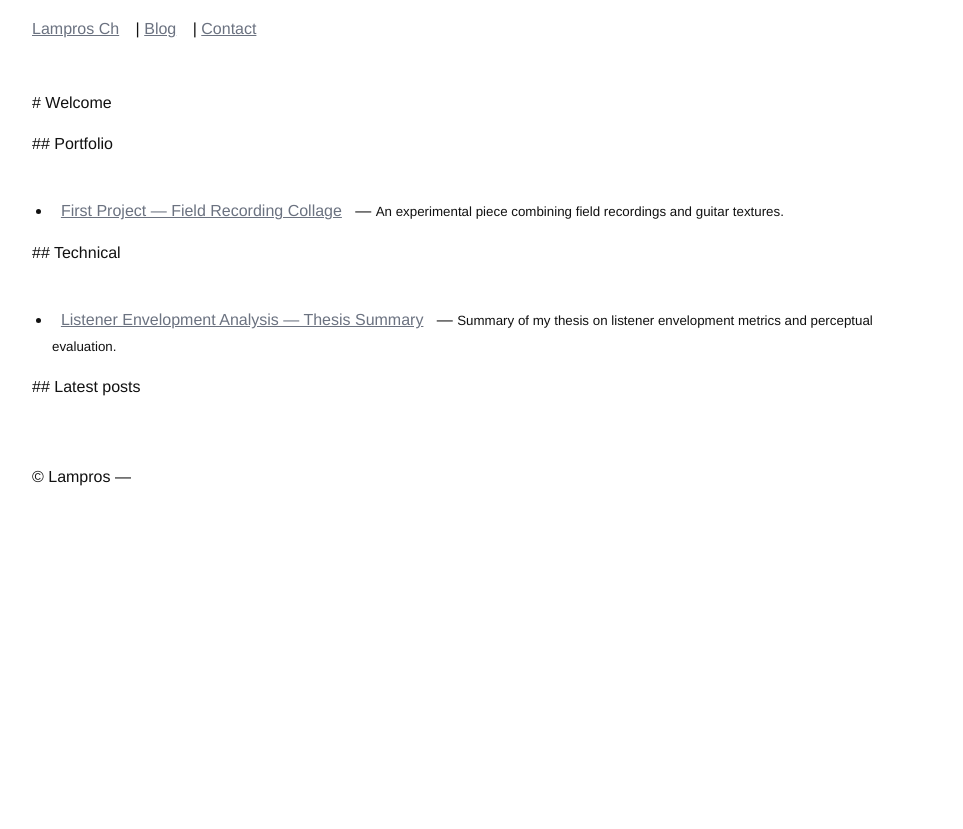
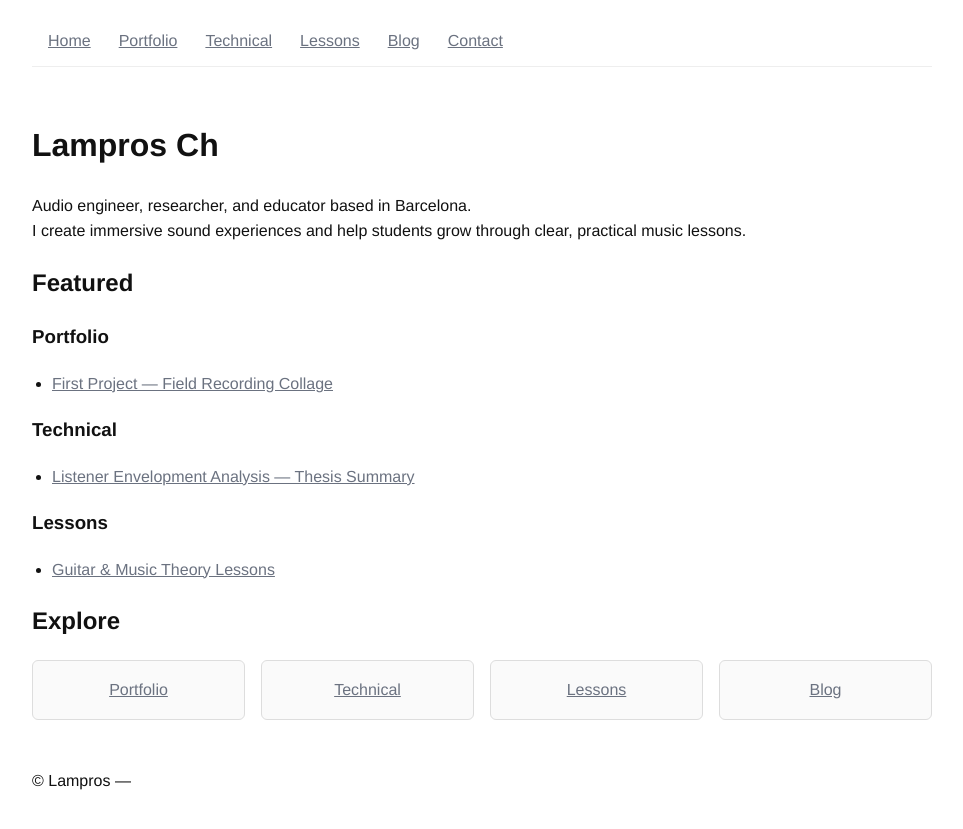
Before and after one commit to lamprosch/lamprosch.github.io, a Jekyll site: the page built from index.md, in a window 1280 px wide. Shown: the top 829 px of the page, without its empty margins (158-1121 px from the left). Built offline with Jekyll 4.4.1, drawn with Linux system fonts in a browser that asks for light colours.

Commit message:
feat: add Lessons page, navbar, and minimal homepage structure

```diff
--- a/_layouts/default.html
+++ b/_layouts/default.html
@@ -10,9 +10,12 @@
 <body>
   <a class="skip-link" href="#main-content">Skip to content</a>
   <header role="banner">
-    <nav>
-      <a href="{{ '/' | relative_url }}">{{ site.title }}</a> |
-      <a href="{{ '/blog/' | relative_url }}">Blog</a> |
+    <nav class="navbar">
+      <a href="{{ '/' | relative_url }}">Home</a>
+      <a href="{{ '/portfolio/' | relative_url }}">Portfolio</a>
+      <a href="{{ '/technical/' | relative_url }}">Technical</a>
+      <a href="{{ '/lessons/' | relative_url }}">Lessons</a>
+      <a href="{{ '/blog/' | relative_url }}">Blog</a>
       <a href="{{ '/contact/' | relative_url }}">Contact</a>
     </nav>
   </header>
--- a/assets/css/main.css
+++ b/assets/css/main.css
@@ -44,6 +44,69 @@ nav a{margin-right:.75rem}
   z-index:1000;
 }
 
+/* Fixed navbar */
+.navbar {
+  position: sticky;
+  top: 0;
+  background: #fff;
+  padding: .75rem 1rem;
+  border-bottom: 1px solid #eee;
+  display: flex;
+  gap: 1rem;
+  z-index: 100;
+}
+
+/* Section grid */
+.section-grid {
+  display: grid;
+  grid-template-columns: repeat(auto-fit, minmax(180px, 1fr));
+  gap: 1rem;
+  margin-top: 1rem;
+}
+
+.section-card {
+  display: block;
+  padding: 1rem;
+  border: 1px solid #ddd;
+  border-radius: 6px;
+  text-align: center;
+  background: #fafafa;
+  transition: background .2s;
+}
+
+.section-card:hover {
+  background: #f0f0f0;
+}
+
+/* Lesson form */
+.lesson-form {
+  display: grid;
+  gap: 1rem;
+  max-width: 500px;
+}
+
+.lesson-form input,
+.lesson-form select,
+.lesson-form textarea {
+  width: 100%;
+  padding: .5rem;
+  border: 1px solid #ccc;
+  border-radius: 4px;
+}
+
+.lesson-form button {
+  padding: .6rem 1rem;
+  background: #333;
+  color: #fff;
+  border: none;
+  border-radius: 4px;
+  cursor: pointer;
+}
+
+.lesson-form button:hover {
+  background: #555;
+}
+
 .project img{max-width:100%; height:auto; display:block; margin: .5rem 0}
 ul{padding-left:1.25rem}
 .meta{color:var(--muted); font-size:.95rem}
--- a/index.md
+++ b/index.md
@@ -1,65 +1,30 @@
+---
+layout: default
+title: Home
 ---
 
-layout: default
+# Lampros Ch
 
-title: Home
+Audio engineer, researcher, and educator based in Barcelona.
+I create immersive sound experiences and help students grow through clear, practical music lessons.
 
----
+## Featured
 
+### Portfolio
+{% assign featured_portfolio = site.portfolio | first %}
+- [{{ featured_portfolio.title }}]({{ featured_portfolio.url | relative_url }})
 
+### Technical
+{% assign featured_technical = site.technical | first %}
+- [{{ featured_technical.title }}]({{ featured_technical.url | relative_url }})
 
-\# Welcome
+### Lessons
+- [Guitar & Music Theory Lessons](/lessons/)
 
-
-
-\## Portfolio
-
-<ul>
-
-{% for item in site.portfolio %}
-
-&nbsp; <li>
-
-&nbsp;   <a href="{{ item.url | relative\_url }}">{{ item.title }}</a>
-
-&nbsp;   — <small>{{ item.excerpt }}</small>
-
-&nbsp; </li>
-
-{% endfor %}
-
-</ul>
-
-
-
-\## Technical
-
-<ul>
-
-{% for item in site.technical %}
-
-&nbsp; <li>
-
-&nbsp;   <a href="{{ item.url | relative\_url }}">{{ item.title }}</a>
-
-&nbsp;   — <small>{{ item.excerpt }}</small>
-
-&nbsp; </li>
-
-{% endfor %}
-
-</ul>
-
-
-
-\## Latest posts
-
-<ul>
-
-{% for post in site.posts limit:5 %}
-
-&nbsp; <li><a href="{{ post.url | relative\_url }}">{{ post.title }}</a> — <small>{{ post.date | date: "%Y-%m-%d" }}</small></li>
-
-{% endfor %}
-
-</ul>
+## Explore
+<div class="section-grid">
+  <a class="section-card" href="/portfolio/">Portfolio</a>
+  <a class="section-card" href="/technical/">Technical</a>
+  <a class="section-card" href="/lessons/">Lessons</a>
+  <a class="section-card" href="/blog/">Blog</a>
+</div>
```
Also changed, not shown: lessons.md (added, +50 -0 lines).
